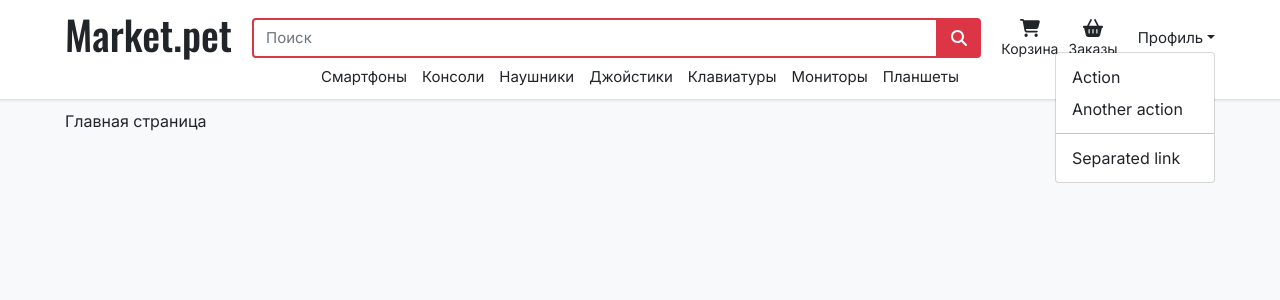
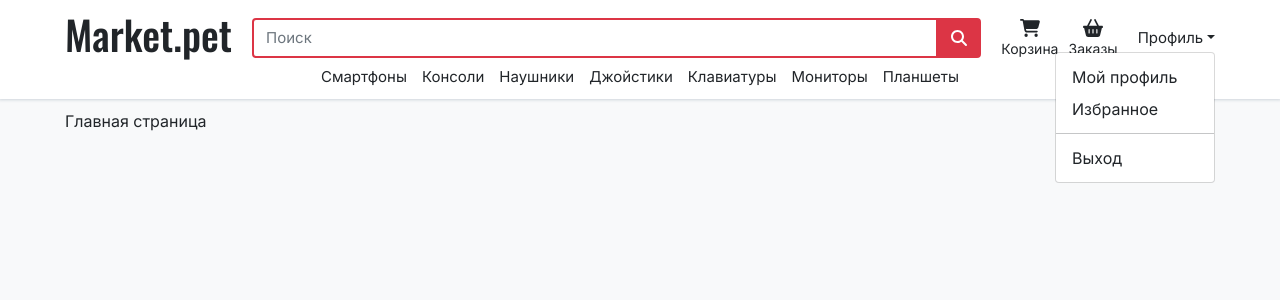
Before and after one commit to vladzheltov1/market.pet, a Next.js app: page / in a window 1280 px wide. Both pictures are taken after a click on the button "Профиль". Shown: the top 300 px of the page. Built offline with nearby package versions, Linux system fonts and the light colour scheme; a web font is replaced by a local one.

Commit message:
Fix: file nesting issues

```diff
--- a/partials/Header/Dropdown.tsx
+++ /dev/null
@@ -1,21 +0,0 @@
-import { FC } from "react";
-import { Nav, NavDropdown } from "react-bootstrap";
-import headerStyles from "./Header.module.scss";
-
-export interface IHeaderDropdownProps {}
-
-export const HeaderDropdown: FC<IHeaderDropdownProps> = (props) => {
-    return (
-        <Nav>
-            <NavDropdown
-                title={"Профиль"}
-                className={headerStyles.header__dropdown}
-            >
-                <NavDropdown.Item href="/test1">Action</NavDropdown.Item>
-                <NavDropdown.Item href="/test2">Another action</NavDropdown.Item>
-                <NavDropdown.Divider />
-                <NavDropdown.Item href="/test3">Separated link</NavDropdown.Item>
-            </NavDropdown>
-        </Nav>
-    )
-}
--- a/partials/Header/Search.tsx
+++ /dev/null
@@ -1,40 +0,0 @@
-import { Icon } from "@/components/UI/Icon";
-import { assembleLink } from "@/utils/redirect";
-import { faSearch } from "@fortawesome/free-solid-svg-icons";
-import { useRouter } from "next/router";
-import { FC, MouseEventHandler, useState } from "react";
-import { Button, FormControl, InputGroup } from "react-bootstrap";
-import headerStyles from "./Header.module.scss";
-
-export interface IHeaderSearchProps {};
-
-export const HeaderSearch: FC<IHeaderSearchProps> = (props) => {
-    const [value, setValue] = useState<string>("");
-
-    const router = useRouter();
-
-    const handleClick: MouseEventHandler = () => {
-        if(value.length > 0){
-            router.push(assembleLink("/shop", {title: value}));
-        }
-    }
-
-    return (
-        <InputGroup>
-            <FormControl
-                type="search"
-                placeholder="Поиск"
-                className={headerStyles.header__search}
-                onChange={event => setValue(event.target.value)}
-                value={value}
-            />
-            <Button
-                variant="danger"
-                className={headerStyles.header__search_button}
-                onClick={handleClick}
-            >
-                <Icon icon={faSearch} />
-            </Button>
-        </InputGroup>
-    )
-}
--- a/partials/Header/Brand.tsx
+++ b/partials/Header/components/Brand.tsx
@@ -1,7 +1,8 @@
 import Link from "next/link";
-import headerStyles from "./Header.module.scss";
+import { FC } from "react";
+import headerStyles from "../Header.module.scss";
 
-export const HeaderBrand = () => {
+export const HeaderBrand: FC = () => {
     return (
         <Link href="/">
             <a>
--- /dev/null
+++ b/partials/Header/components/Dropdown.tsx
@@ -0,0 +1,19 @@
+import { FC } from "react";
+import { Nav, NavDropdown } from "react-bootstrap";
+import headerStyles from "../Header.module.scss";
+
+export const HeaderDropdown: FC = () => {
+    return (
+        <Nav>
+            <NavDropdown
+                title={"Профиль"}
+                className={headerStyles.header__dropdown}
+            >
+                <NavDropdown.Item href="/profile">Мой профиль</NavDropdown.Item>
+                <NavDropdown.Item href="/wish">Избранное</NavDropdown.Item>
+                <NavDropdown.Divider />
+                <NavDropdown.Item href="/user/unlog">Выход</NavDropdown.Item>
+            </NavDropdown>
+        </Nav>
+    )
+}
--- a/partials/Header/HeaderRow.tsx
+++ b/partials/Header/components/HeaderRow.tsx
@@ -1,5 +1,5 @@
 import { FC, ReactNode } from "react";
-import headerStyles from "./Header.module.scss";
+import headerStyles from "../Header.module.scss";
 
 export interface IHeaderRowProps {
     className?: string,
--- /dev/null
+++ b/partials/Header/components/Search.tsx
@@ -0,0 +1,42 @@
+import { Icon } from "@/components/UI/Icon";
+import { assembleLink } from "@/utils/redirect";
+import { faSearch } from "@fortawesome/free-solid-svg-icons";
+import { useRouter } from "next/router";
+import { FC, MouseEventHandler, useState } from "react";
+import { Button, FormControl, InputGroup } from "react-bootstrap";
+import headerStyles from "../Header.module.scss";
+import { AutoComplete } from "./AutoComplete";
+
+export const HeaderSearch: FC = () => {
+    const [value, setValue] = useState<string>("");
+
+    const router = useRouter();
+
+    const handleClick: MouseEventHandler = () => {
+        if(value.length > 0){
+            router.push(assembleLink("/shop", {title: value}));
+        }
+    }
+
+    return (
+        <div className={headerStyles.search_block}>
+            <InputGroup className={headerStyles.search_block__input}>
+                <FormControl
+                    type="search"
+                    placeholder="Поиск"
+                    className={headerStyles.header__search}
+                    onChange={event => setValue(event.target.value)}
+                    value={value}
+                />
+                <Button
+                    variant="danger"
+                    className={headerStyles.header__search_button}
+                    onClick={handleClick}
+                >
+                    <Icon icon={faSearch} />
+                </Button>
+            </InputGroup>
+            <AutoComplete fieldValue={value} />
+        </div>
+    )
+}
```
Also changed, not shown: partials/Header/Header.tsx (+7 -7 lines), partials/Header/components/Categories.tsx (renamed from partials/Header/Categories.tsx), partials/Header/components/Link.tsx (renamed from partials/Header/Link.tsx).
